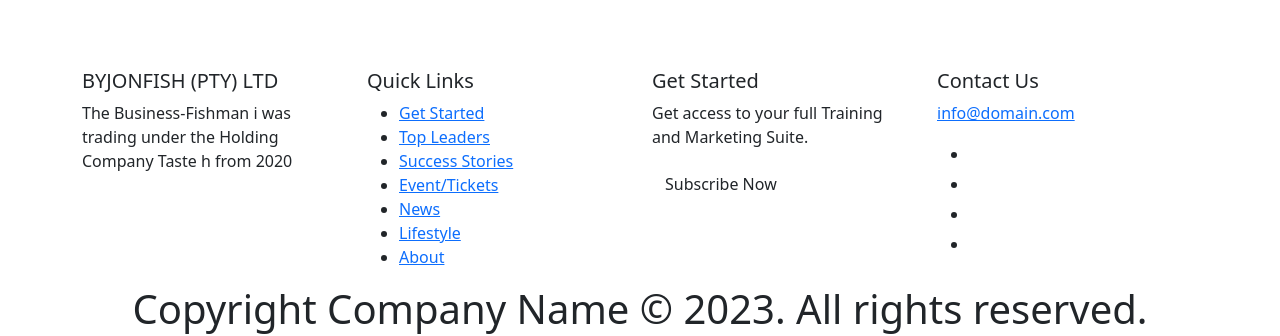
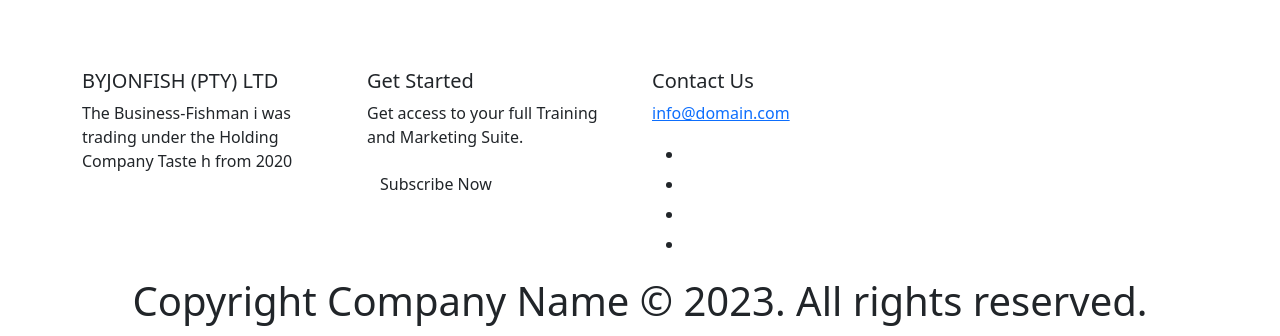
Before and after one commit to brucemorakane/bruce.server, a React (Create React App) app in the folder frontend/: page / in a window 1280 px wide. Shown: the part 1048-1384 px from the top of the page. Built offline with nearby package versions, Linux system fonts and the light colour scheme.

Commit message:
deleted col

```diff
--- a/frontend/src/Components/Footer.jsx
+++ b/frontend/src/Components/Footer.jsx
@@ -12,35 +12,6 @@ const Footer = () => {
 <div className="widget subscribe no-box">
 <h5 className="widget-title">BYJONFISH (PTY) LTD<span></span></h5>
 <p>The Business-Fishman i was trading under the Holding Company Taste h from 2020</p>
-</div>
-</div>
-
-<div className="col-xs-12 col-sm-6 col-md-3">
-<div className="widget no-box">
-<h5 className="widget-title">Quick Links<span></span></h5>
-<ul className="thumbnail-widget">
-<li>
-<div className="thumb-content"><a href="#.">Get Started</a></div>
-</li>
-<li>
-<div className="thumb-content"><a href="#.">Top Leaders</a></div>
-</li>
-<li>
-<div className="thumb-content"><a href="#.">Success Stories</a></div>
-</li>
-<li>
-<div className="thumb-content"><a href="#.">Event/Tickets</a></div>
-</li>
-<li>
-<div className="thumb-content"><a href="#.">News</a></div>
-</li>
-<li>
-<div className="thumb-content"><a href="#.">Lifestyle</a></div>
-</li>
-<li>
-<div className="thumb-content"><a href="#.">About</a></div>
-</li>
-</ul>
 </div>
 </div>
 
```
